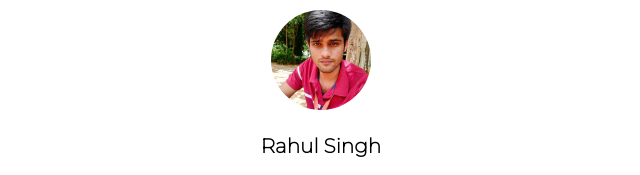
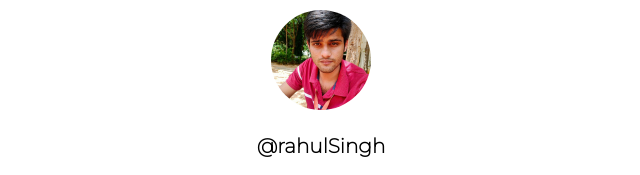
Before and after one commit to rahullSingh/links, a plain HTML site: page index.html in a window 1280 px wide. Shown: the top 175 px of the page, 319-959 px from the left. Drawn offline with Linux system fonts and the light colour scheme.

Commit message:
username

```diff
--- a/index.html
+++ b/index.html
@@ -17,7 +17,7 @@
     <div class="pic">
       <img src="images/rahul.jfif" alt="rahul_img">
     </div>
-    <p>Rahul Singh</p>
+    <p>@rahulSingh</p>
     <div class="socila_media">
       <a href="https://www.instagram.com/unknownboy_r25/"><i class="fa fa-instagram" aria-hidden="true"></i></a>
       <a href="https://www.linkedin.com/in/rahul-kumar-s-537359175/"><i class="fa fa-linkedin-square" aria-hidden="true"></i></a>
```
